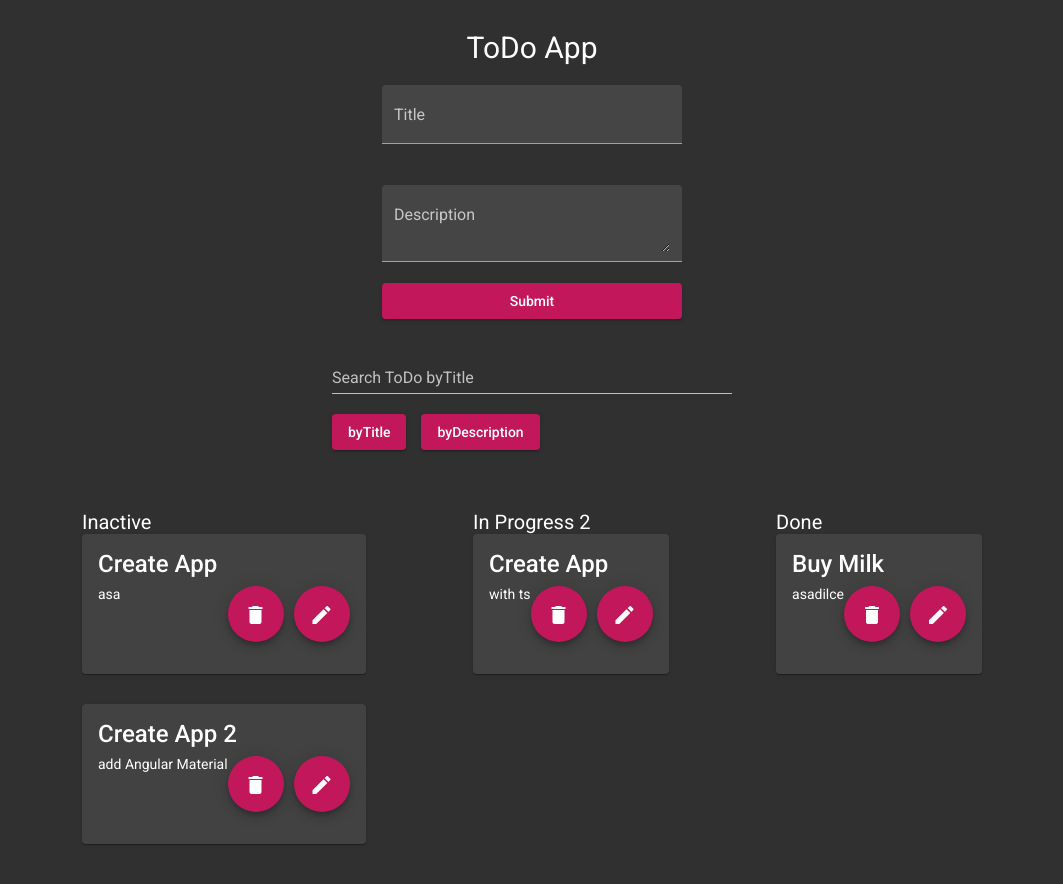
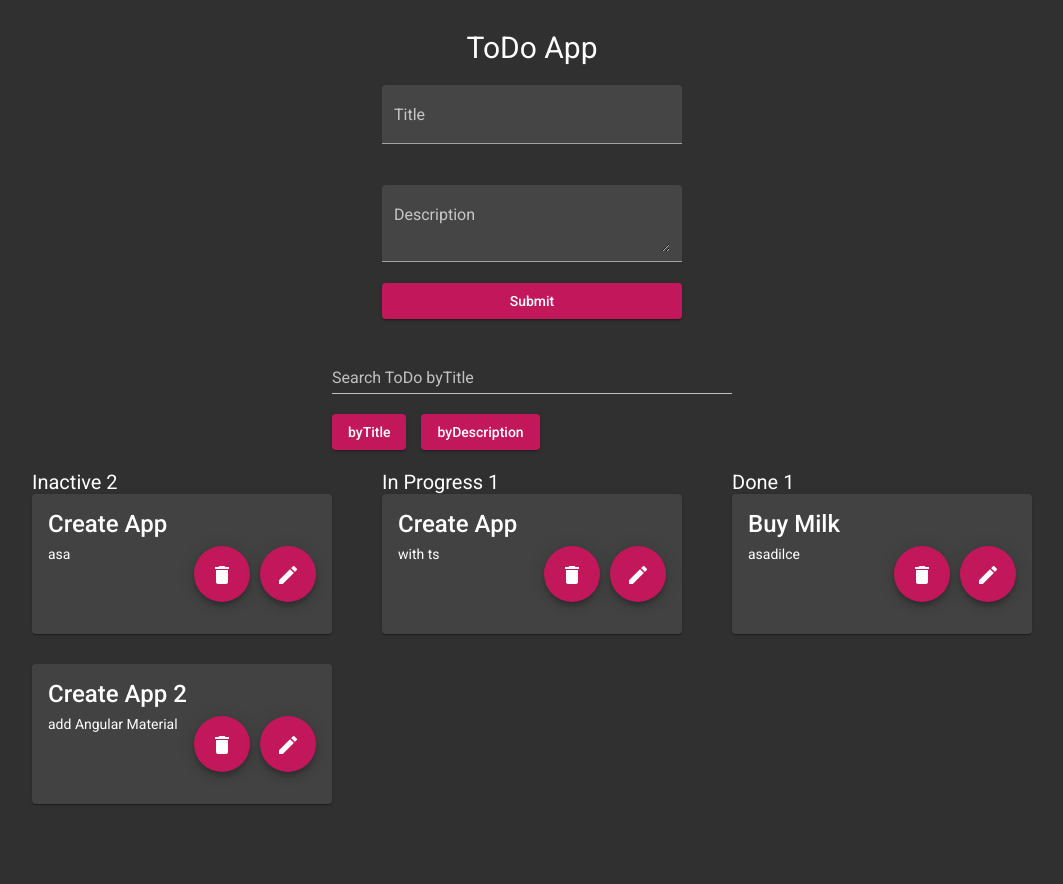
Before and after one commit to DanielaMazur/AngularToDo, an Angular app: page / in a window 1280 px wide. Shown: the top 884 px of the page, without its empty margins (108-1171 px from the left). After the commit the page ends 834 px from the top, so only its background shows below. Built offline with nearby package versions, Linux system fonts and the light colour scheme.

Commit message:
add drag and drop

```diff
--- a/src/app/app.module.ts
+++ b/src/app/app.module.ts
@@ -2,6 +2,7 @@ import { NgModule } from '@angular/core';
 import { FormsModule, ReactiveFormsModule } from '@angular/forms';
 import { BrowserModule } from '@angular/platform-browser';
 import { BrowserAnimationsModule } from '@angular/platform-browser/animations';
+import { DragDropModule } from '@angular/cdk/drag-drop';
 
 import { MatFormFieldModule } from '@angular/material/form-field';
 import { MatInputModule } from '@angular/material/input';
@@ -44,6 +45,7 @@ import { SearchPipe } from './pipes/search.pipe';
     MatCardModule,
     MatIconModule,
     MatDialogModule,
+    DragDropModule,
   ],
   providers: [],
   bootstrap: [AppComponent],
--- a/src/app/pipes/search.pipe.ts
+++ b/src/app/pipes/search.pipe.ts
@@ -4,7 +4,7 @@ import { Todo, SearchTodo } from '../todo/todo-interfaces';
 @Pipe({ name: 'search', pure: false })
 export class SearchPipe implements PipeTransform {
   transform(todos: Todo[], searchTodo: SearchTodo) {
-    if (!searchTodo) {
+    if (!searchTodo || todos.length) {
       return todos;
     }
 
--- a/src/app/todo/todo-list/todo-list.component.html
+++ b/src/app/todo/todo-list/todo-list.component.html
@@ -1,7 +1,16 @@
 <div class="todos-container">
   <div class="todos-container_inactive">
-    <span class="column-title">Inactive</span>
+    <span class="column-title">Inactive {{ inactiveTodos.length }}</span>
+    <div
+      cdkDropList
+      #inactive="cdkDropList"
+      [cdkDropListData]="inactiveTodos"
+      [cdkDropListConnectedTo]="[inProgress, done]"
+      (cdkDropListDropped)="drop($event)"
+      class="drop-list"
+    >
       <mat-card
+        cdkDrag
         class="todo-card"
         *ngFor="let todo of inactiveTodos | search: searchTodo"
       >
@@ -11,11 +20,22 @@
         ></app-todo-item>
       </mat-card>
     </div>
+  </div>
+
   <div class="todos-container_in-progress">
-    <span class="column-title">In Progress {{ inactiveTodos.length }}</span>
+    <span class="column-title">In Progress {{ inProgressTodos.length }}</span>
+    <div
+      cdkDropList
+      #inProgress="cdkDropList"
+      [cdkDropListData]="inProgressTodos"
+      [cdkDropListConnectedTo]="[done, inactive]"
+      (cdkDropListDropped)="drop($event)"
+      class="drop-list"
+    >
       <mat-card
+        cdkDrag
         class="todo-card"
-      *ngFor="let todo of inProgresTodos | search: searchTodo"
+        *ngFor="let todo of inProgressTodos | search: searchTodo"
       >
         <app-todo-item
           [todo]="todo"
@@ -23,10 +43,20 @@
         ></app-todo-item>
       </mat-card>
     </div>
+  </div>
 
   <div class="todos-container_done">
-    <span class="column-title">Done</span>
+    <span class="column-title">Done {{ doneTodos.length }}</span>
+    <div
+      cdkDropList
+      #done="cdkDropList"
+      [cdkDropListData]="doneTodos"
+      [cdkDropListConnectedTo]="[inProgress, inactive]"
+      (cdkDropListDropped)="drop($event)"
+      class="drop-list"
+    >
       <mat-card
+        cdkDrag
         class="todo-card"
         *ngFor="let todo of doneTodos | search: searchTodo"
       >
@@ -37,3 +67,4 @@
       </mat-card>
     </div>
   </div>
+</div>
--- a/src/app/todo/todo-list/todo-list.component.scss
+++ b/src/app/todo/todo-list/todo-list.component.scss
@@ -2,6 +2,12 @@
   display: flex;
   flex-direction: row;
   justify-content: space-between;
+
+  &_inactive,
+  &_in-progress,
+  &_done {
+    width: 300px;
+  }
 
   .todo-card {
     margin-bottom: 30px;
@@ -10,4 +16,8 @@
     margin-bottom: 20px;
     font-size: 20px;
   }
+  .drop-list {
+    width: 100%;
+    min-height: 300px;
+  }
 }
--- a/src/app/todo/todo-list/todo-list.component.ts
+++ b/src/app/todo/todo-list/todo-list.component.ts
@@ -1,4 +1,10 @@
 import { Component, Input, OnChanges, SimpleChanges } from '@angular/core';
+import {
+  CdkDragDrop,
+  moveItemInArray,
+  transferArrayItem,
+} from '@angular/cdk/drag-drop';
+
 import { Todo, SearchTodo, TodoStatus } from '../todo-interfaces';
 
 @Component({
@@ -11,18 +17,22 @@ export class TodoListComponent implements OnChanges {
   @Input() searchTodo: SearchTodo;
 
   inactiveTodos: Todo[] = [];
-  inProgresTodos: Todo[] = [];
+  inProgressTodos: Todo[] = [];
   doneTodos: Todo[] = [];
 
   ngOnChanges(changes: SimpleChanges) {
-    this.updateTodos(changes.todos.currentValue);
+    this.updateTodos(changes.todos?.currentValue);
   }
 
-  updateTodos(todos: Todo[]) {
+  updateTodos(todos: Todo[] | null): void {
+    if (!todos) {
+      return;
+    }
+
     this.inactiveTodos = todos.filter(
       (todo) => todo.status === TodoStatus.inactive
     );
-    this.inProgresTodos = todos.filter(
+    this.inProgressTodos = todos.filter(
       (todo) => todo.status === TodoStatus.inProgress
     );
     this.doneTodos = todos.filter((todo) => todo.status === TodoStatus.done);
@@ -31,4 +41,21 @@ export class TodoListComponent implements OnChanges {
   handleTodoDelete(title: string): void {
     this.todos = this.todos.filter((todo) => todo.title !== title);
   }
+
+  drop(event: CdkDragDrop<string[]>) {
+    if (event.previousContainer === event.container) {
+      moveItemInArray(
+        event.container.data,
+        event.previousIndex,
+        event.currentIndex
+      );
+    } else {
+      transferArrayItem(
+        event.previousContainer.data,
+        event.container.data,
+        event.previousIndex,
+        event.currentIndex
+      );
+    }
+  }
 }
--- a/src/app/todo/todo.component.scss
+++ b/src/app/todo/todo.component.scss
@@ -10,6 +10,6 @@
   font-size: 30px;
 }
 .todos-list {
-  width: 900px;
-  padding: 40px;
+  width: 90%;
+  max-width: 1000px;
 }
```
Lines whose indentation alone changed are shown as unchanged.
